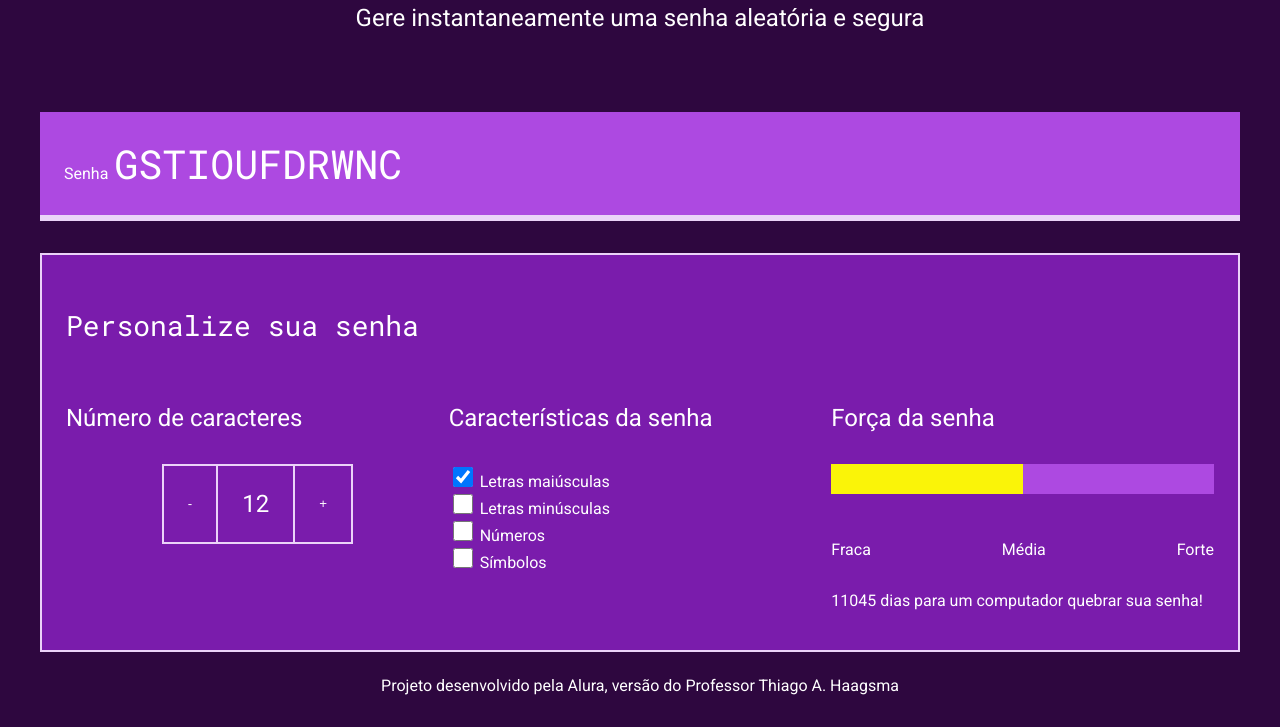
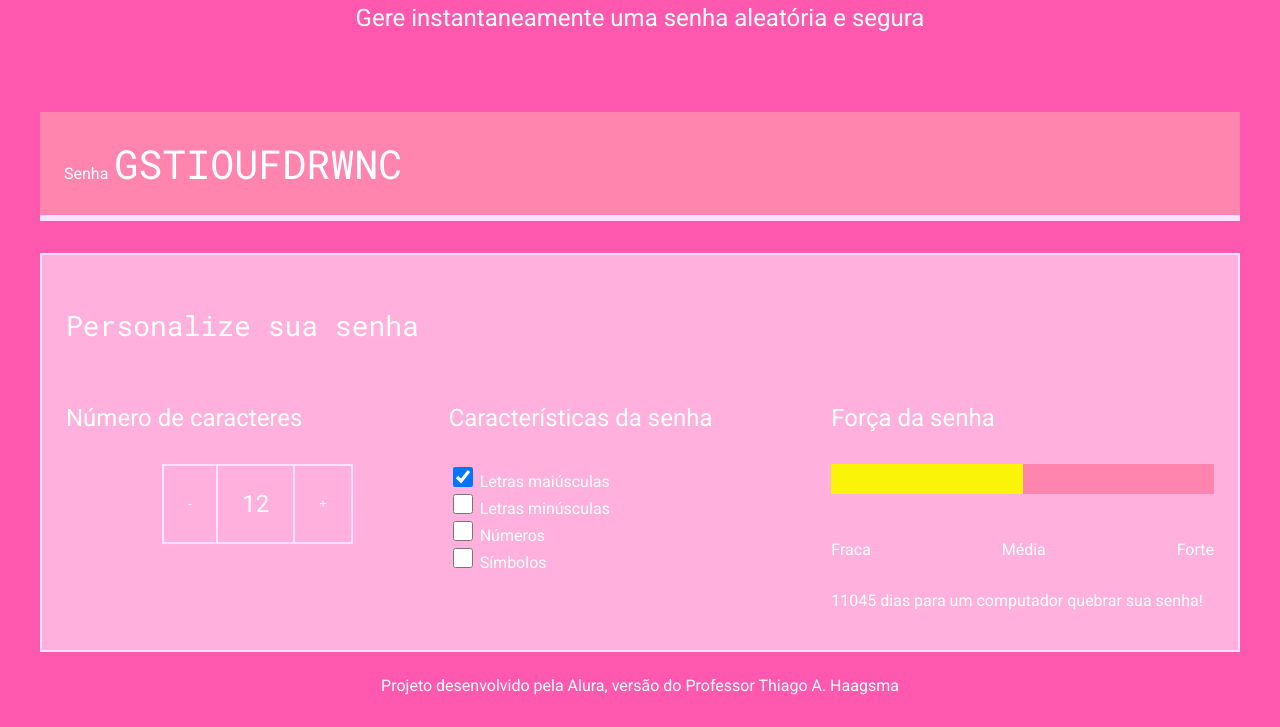
Before and after one commit to iasmin13/gerador-de-senhas-alura, a plain HTML site: page index.html in a window 1280 px wide. Shown: the part 214-941 px from the top of the page. Drawn offline with Linux system fonts and the light colour scheme.

Commit message:
Update style.css

```diff
--- a/assets/style.css
+++ b/assets/style.css
@@ -2,10 +2,10 @@
 
 :root {
     --branco: white;
-    --cor-de-fundo: #2E073F;
-    --fundo-senha: #AD49E1;
-    --fundo-texto: #7A1CAC;
-    --borda: #EBD3F8;
+    --cor-de-fundo: #FF58AE;
+    --fundo-senha: #FF84AE;
+    --fundo-texto: #FFB0DD;
+    --borda: #FFE0FF;
     --roboto: 'Roboto', sans-serif;
     --roboto-mono: 'Roboto Mono', monospace;
 }
```
